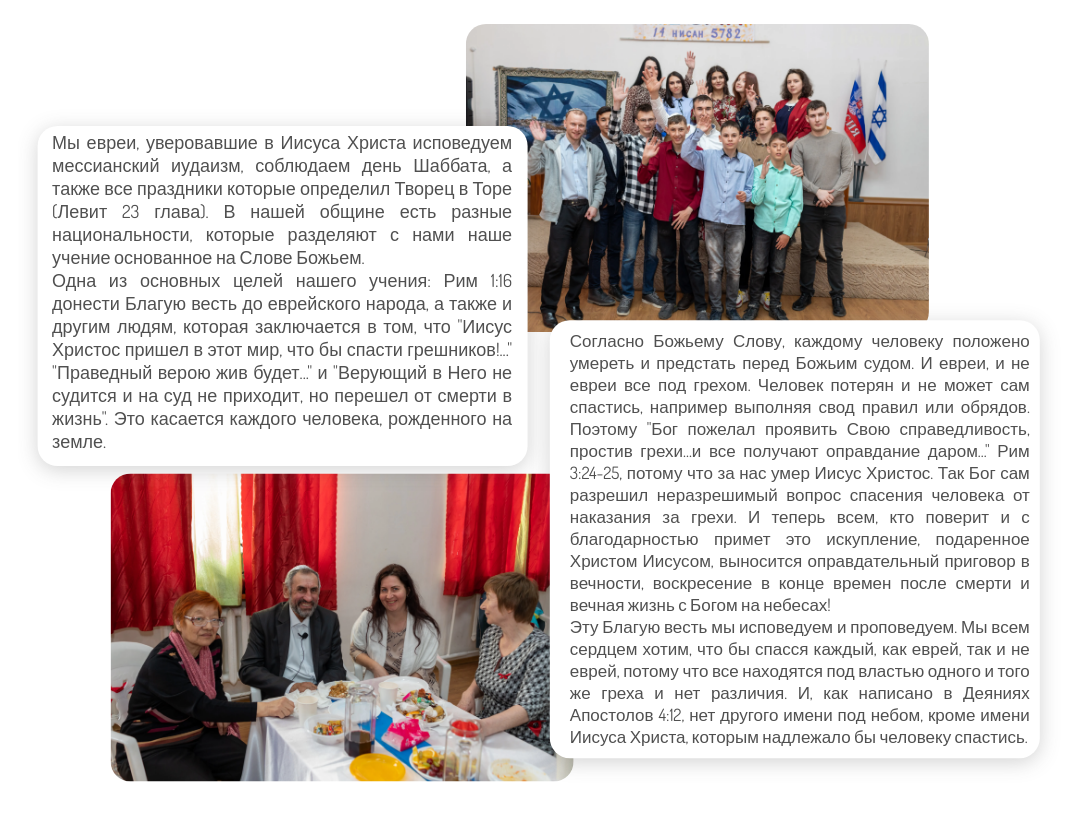
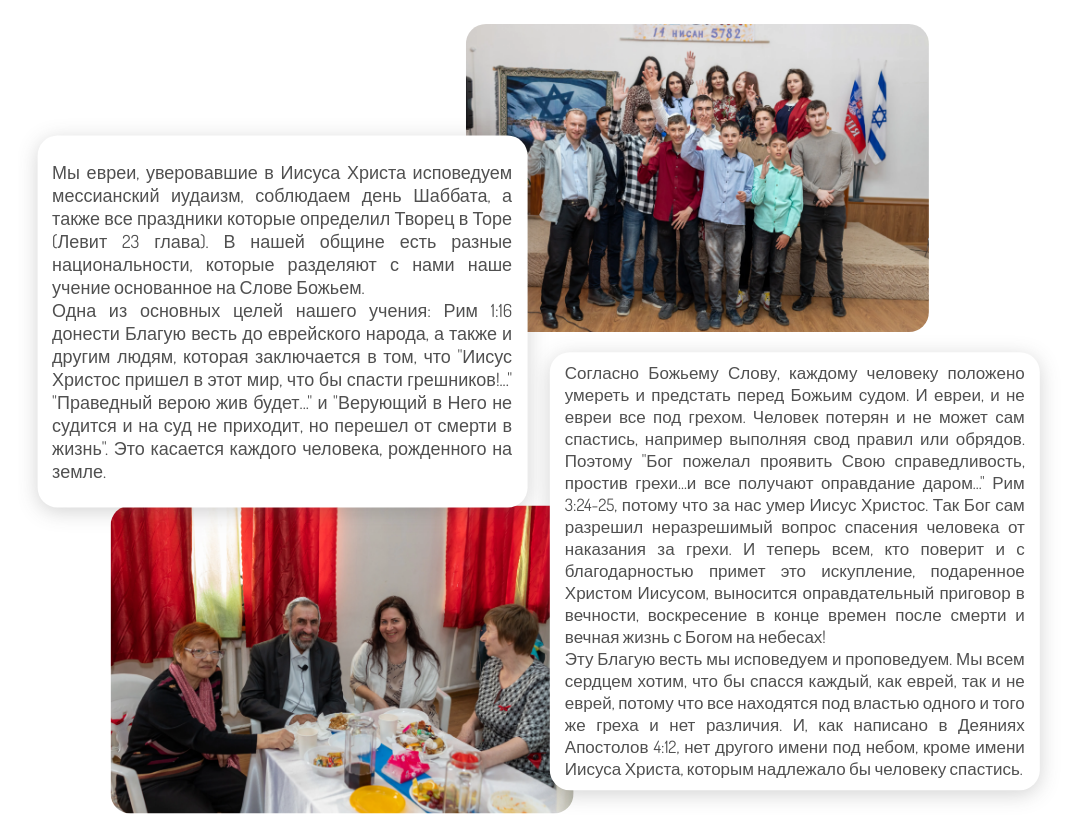
Before and after one commit to dmrado/churchnext14, a Next.js app: page / in a window 1280 px wide. Shown: the part 1740-2556 px from the top of the page, without its empty margins (100-1177 px from the left). Built offline with nearby package versions, Linux system fonts and the light colour scheme; no server answers.

Commit message:
стили 6

```diff
--- a/public/css/bem.css
+++ b/public/css/bem.css
@@ -623,23 +623,23 @@ body {
 
 .mission__list-item_1 {
     width: 490px;
-    /*height: 340px;*/
-    flex-shrink: 0;
+    height: 100%;
     border-radius: 20px;
     background: #FFF;
     box-shadow: 0 4px 20px 0 rgba(81, 81, 81, 0.25);
     transform: translateX(4%) translateY(30%);
-    overflow: hidden;
-}
-
-.mission__list-item_1 p {
-    width: 490px;
     /*font-family: Open Sans;*/
-    font-size: 18px;
     font-style: normal;
-    font-weight: 400;
     line-height: normal;
     text-align: justify;
+    padding: 20px 0;
+}
+.mission__list-item_1 p{
+    font-size: 18px;
+
+}
+.mission__list-item_4 p{
+    font-size: 17px;
 }
 
 .mission__list-item_2 {
@@ -649,6 +649,7 @@ body {
     border-radius: 20px;
     transform: translateX(-16%);
     z-index: -3;
+
 }
 
 .mission__list-item_3 {
@@ -662,26 +663,20 @@ body {
 }
 
 .mission__list-item_4 {
+    display: flex;
     width: 490px;
     height: 100%;
-    flex-shrink: 0;
     border-radius: 20px;
     background: #FFF;
     box-shadow: 0 4px 20px 0 rgba(81, 81, 81, 0.25);
     transform: translateX(2%) translateY(-10%);
-    overflow: hidden;
-    padding: 5px 5px;
-}
-
-.mission__list-item_4 p {
-    width: 490px;
-    /*font-family: Open Sans;*/
+    padding: 5px 0;
     font-size: 17px;
     font-style: normal;
-    font-weight: 400;
     line-height: normal;
     text-align: justify;
 }
+
 
 .mission__img {
     border-radius: 20px;
@@ -693,7 +688,7 @@ body {
         height: 100%;
         padding: 0 5px;
         width: 100%;
-        transform: translateX(-16%)
+        transform: translateX(-16%) translateY(10%);
     }
 
     .mission__list-item_4 p {
--- a/src/components/Footer.js
+++ b/src/components/Footer.js
@@ -133,7 +133,7 @@ const Footer = () => {
                     <p>*Полное наименование организации "Местная религиозная организация мессианских христиан
                         Мессианская община "Бейт Йешуа" г. Артем*. Запись о некоммерческой организации внесена в ЕГРЮЛ
                         за основным гос. рег. номером 1182500001617<br/>
-                    Designed by Polina&copy; Powered by Dm&copy; {fullYear}</p>
+                    Designed by Polina Powered by Dm {fullYear}</p>
                 </div>
             </footer>
         </>
```
Also changed, not shown: src/components/MediaPage.js (+11 -7 lines).
